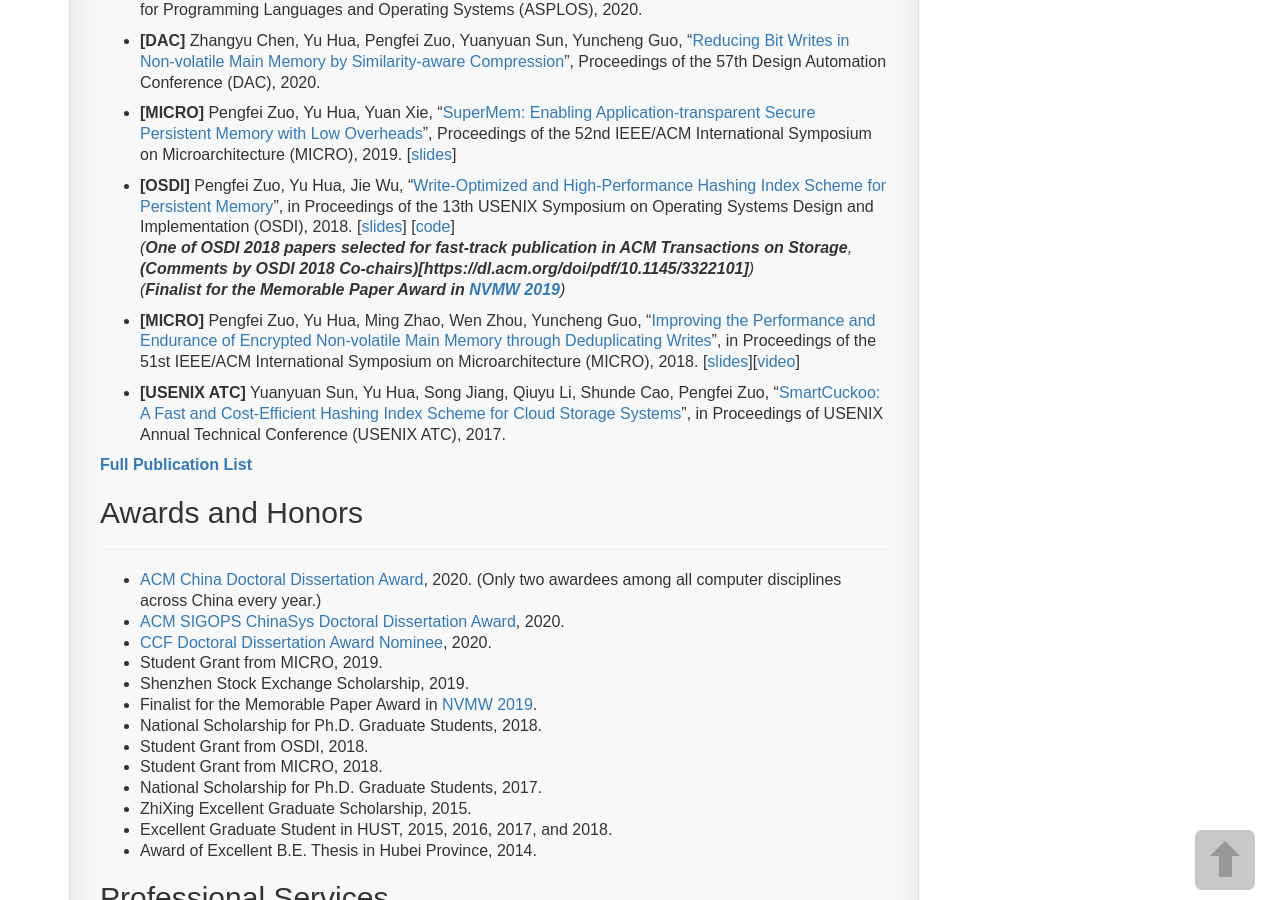
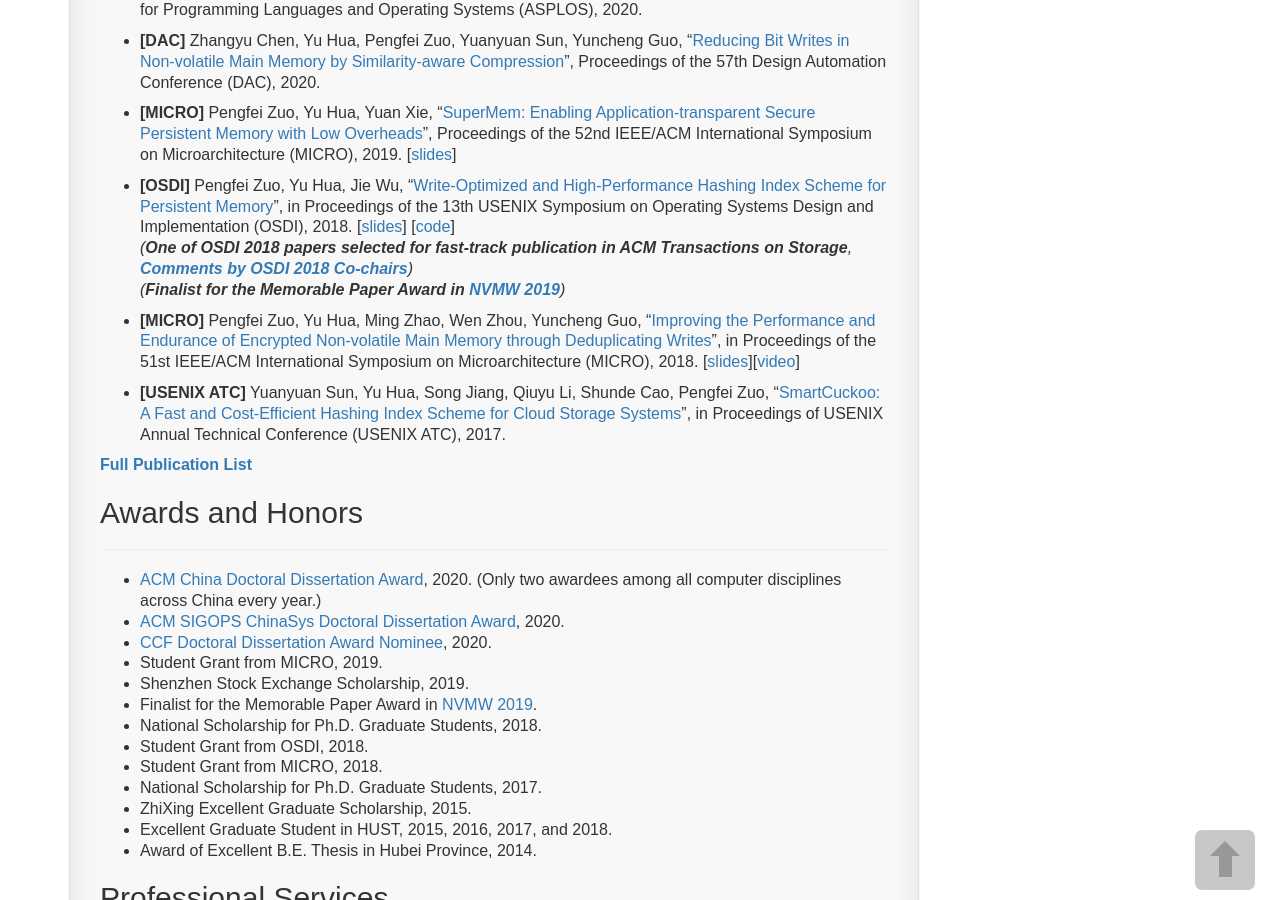
Before and after one commit to Menguozi/Menguozi.github.io, a Jekyll site: the page built from pages/1_homepage.md, in a window 1280 px wide and 900 px high, scrolled down 1429 px. Built offline with Jekyll 4.4.1, drawn with Linux system fonts in a browser that asks for light colours; comment, search, counter and statistics services are not loaded.

Commit message:
Update 1_homepage.md

```diff
--- a/pages/1_homepage.md
+++ b/pages/1_homepage.md
@@ -52,7 +52,7 @@ permalink: /homepage/
 * **[MICRO]** Pengfei Zuo, Yu Hua, Yuan Xie, "[SuperMem: Enabling Application-transparent Secure Persistent Memory with Low Overheads](https://csyhua.github.io/csyhua/hua-micro2019.pdf)", Proceedings of the 52nd IEEE/ACM International Symposium on Microarchitecture (MICRO), 2019.    [[slides](https://csyhua.github.io/csyhua/hua-micro2019-slides.pdf)]
 
 * **[OSDI]** Pengfei Zuo, Yu Hua, Jie Wu, "[Write-Optimized and High-Performance Hashing Index Scheme for Persistent Memory](https://csyhua.github.io/csyhua/hua-OSDI2018.pdf)", in Proceedings of the 13th USENIX Symposium on Operating Systems Design and Implementation (OSDI), 2018. [[slides](https://www.usenix.org/sites/default/files/conference/protected-files/osdi18_slides_zuo.pdf)] [[code](https://github.com/Pfzuo/Level-Hashing)]
-<br> *(**One of OSDI 2018 papers selected for fast-track publication in ACM Transactions on Storage**, **(Comments by OSDI 2018 Co-chairs)[https://dl.acm.org/doi/pdf/10.1145/3322101]**)*
+<br> *(**One of OSDI 2018 papers selected for fast-track publication in ACM Transactions on Storage**, **[Comments by OSDI 2018 Co-chairs](https://dl.acm.org/doi/pdf/10.1145/3322101)**)*
 <br> *(**Finalist for the Memorable Paper Award in [NVMW 2019](http://nvmw.ucsd.edu/)**)*
 
 * **[MICRO]** Pengfei Zuo, Yu Hua, Ming Zhao, Wen Zhou, Yuncheng Guo, "[Improving the Performance and Endurance of Encrypted Non-volatile Main Memory through Deduplicating Writes](https://csyhua.github.io/csyhua/hua-MICRO2018.pdf)", in Proceedings of the 51st IEEE/ACM International Symposium on Microarchitecture (MICRO), 2018. [[slides](https://csyhua.github.io/csyhua/hua-micro2018-slides.pdf)][[video](https://youtu.be/CU-RVr8wOk0)]
```
